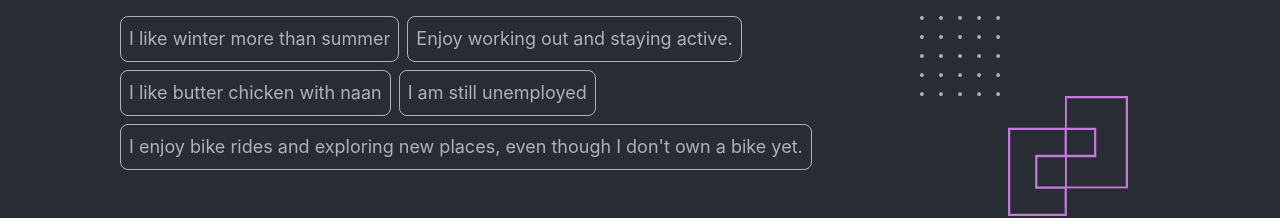
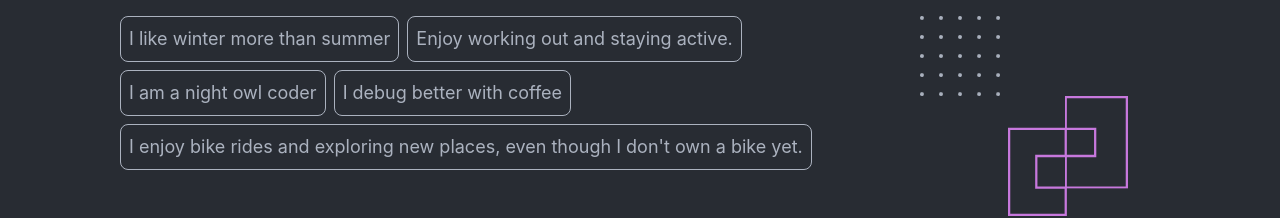
Before and after one commit to piyushNegiDev/Piyush-Portfolio, a React (Vite) app: page /about-me in a window 1280 px wide. Shown: the part 1360-1578 px from the top of the page. Built offline with nearby package versions, Linux system fonts and the light colour scheme.

Commit message:
Changed fun facts

```diff
--- a/src/components/about-me/FunFactsSection.jsx
+++ b/src/components/about-me/FunFactsSection.jsx
@@ -19,10 +19,10 @@ const FunFactsSection = () => {
           </div>
 
           <div className="flex gap-2">
+            <div className="border p-2 rounded-lg">I am a night owl coder</div>
             <div className="border p-2 rounded-lg">
-              I like butter chicken with naan
+              I debug better with coffee
             </div>
-            <div className="border p-2 rounded-lg">I am still unemployed</div>
           </div>
 
           <div className="flex">
```
